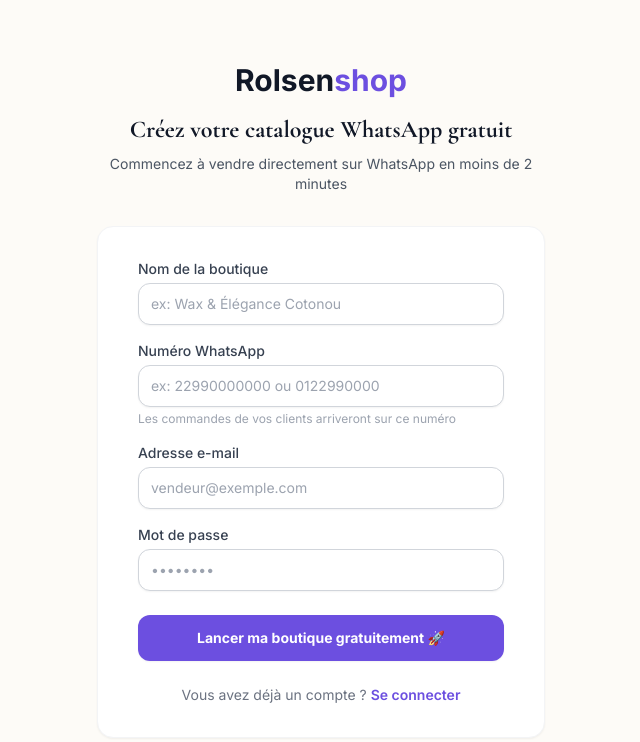
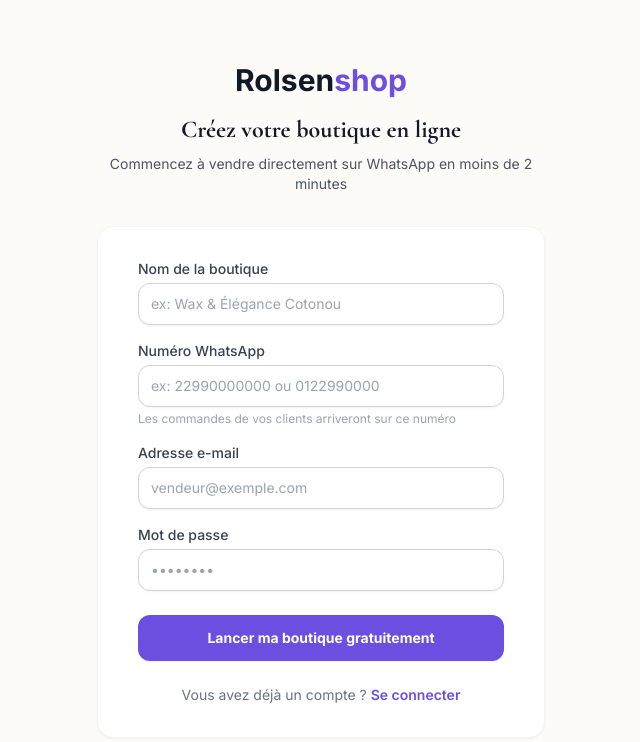
Before and after one commit to senanroland5-collab/Rolsenshop, a Next.js app: page /auth/register in a window 1280 px wide. Shown: the top 742 px of the page, without its empty margins (319-959 px from the left). Built offline with nearby package versions, Linux system fonts and the light colour scheme; no server answers.

Commit message:
fix: remove rocket emoji and update register title to 'Créez votre boutique en ligne'
Co-authored-by: senanroland5-collab <251367137+senanroland5-collab@users.noreply.github.com>

```diff
--- a/app/auth/register/page.tsx
+++ b/app/auth/register/page.tsx
@@ -81,7 +81,7 @@ export default function RegisterPage() {
             </span>
           </Link>
           <h2 className="mt-4 text-2xl font-extrabold text-gray-900">
-            Créez votre catalogue WhatsApp gratuit
+            Créez votre boutique en ligne
           </h2>
           <p className="mt-2 text-sm text-gray-600">
             Commencez à vendre directement sur WhatsApp en moins de 2 minutes
@@ -170,7 +170,7 @@ export default function RegisterPage() {
                 disabled={loading}
                 className="w-full flex justify-center py-3 px-4 border border-transparent rounded-xl shadow-sm text-sm font-bold text-white bg-brand hover:bg-brand-dark focus:outline-none focus:ring-2 focus:ring-offset-2 focus:ring-brand disabled:opacity-50 transition"
               >
-                {loading ? 'Création de votre boutique...' : 'Lancer ma boutique gratuitement 🚀'}
+                {loading ? 'Création de votre boutique...' : 'Lancer ma boutique gratuitement'}
               </button>
             </div>
           </form>
```
